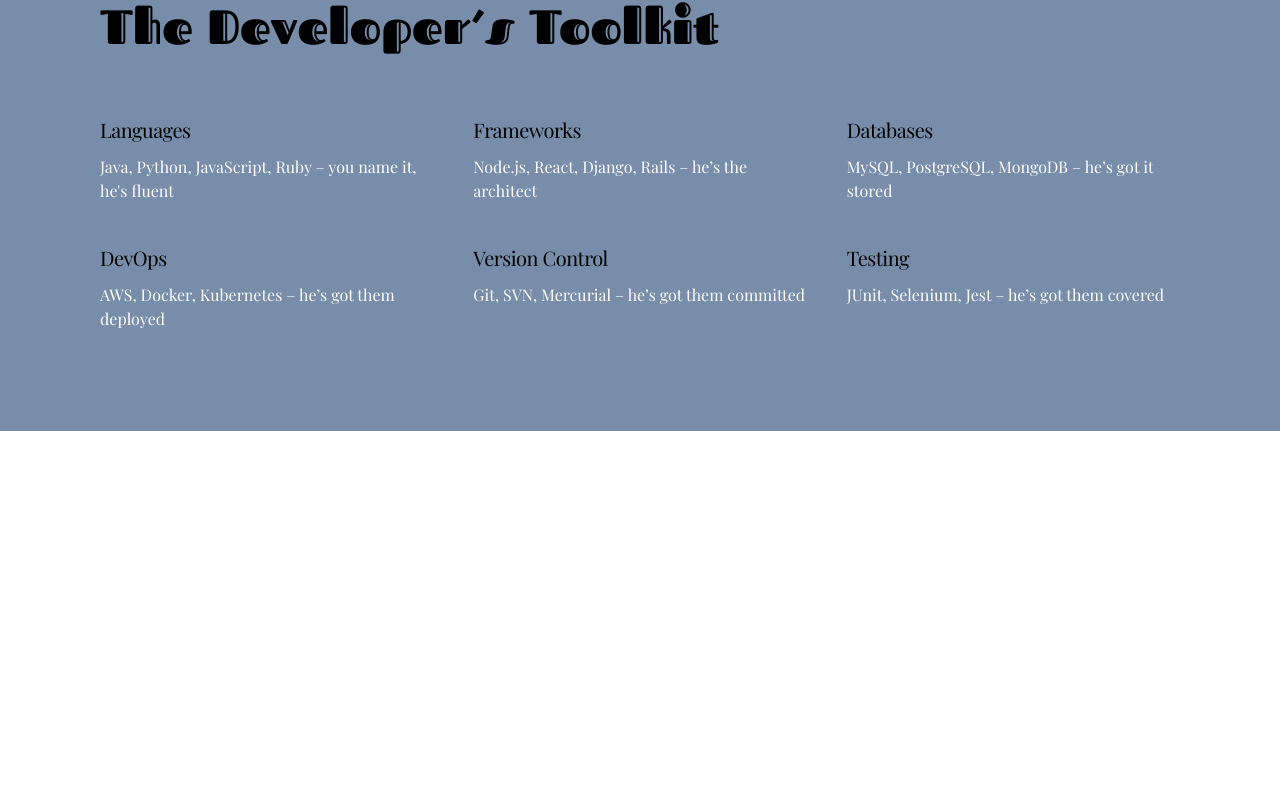
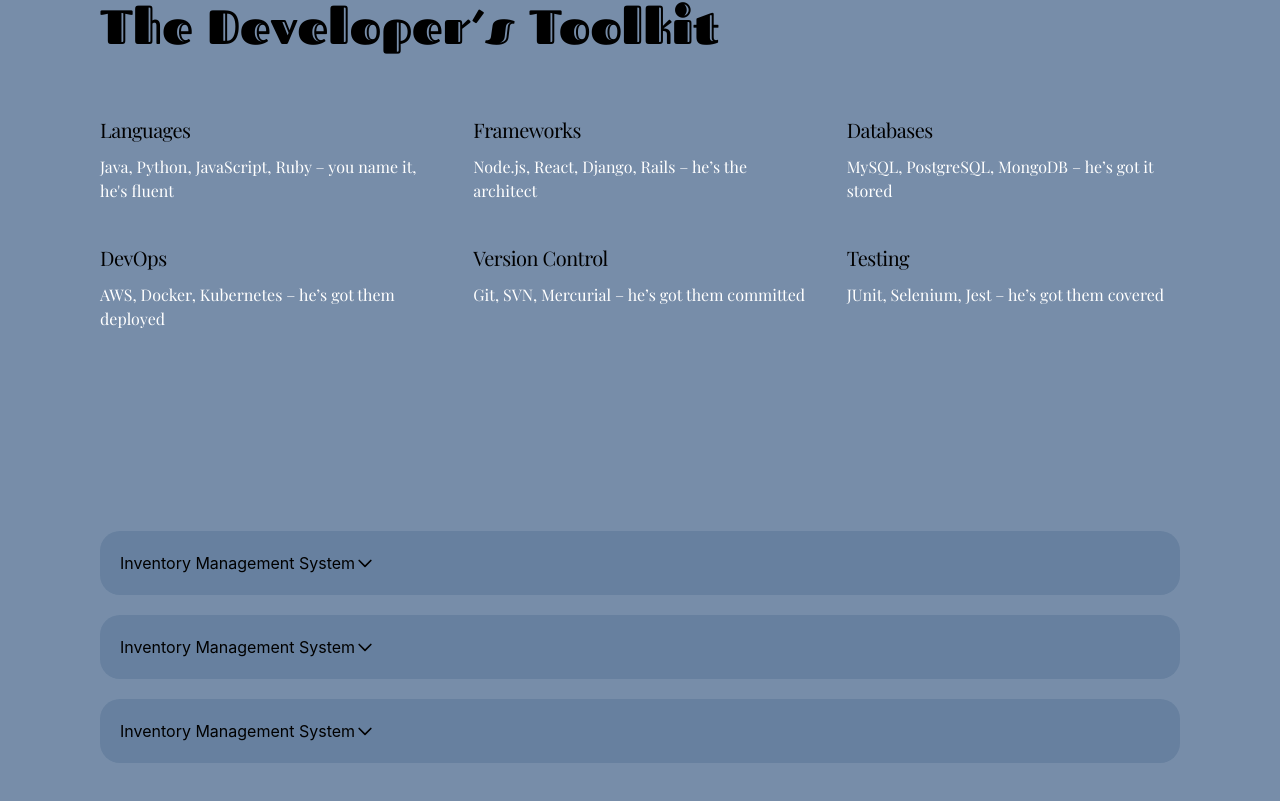
Before and after one commit to yogeshsingh2672000/portfolio, a React (Create React App) app: page / in a window 1280 px wide. Shown: the part 2605-3406 px from the top of the page. Before the commit the page ends 3036 px from the top, so only its background shows below. Built offline with nearby package versions, Linux system fonts and the light colour scheme.

Commit message:
add project template

```diff
--- a/src/components/Homepage.tsx
+++ b/src/components/Homepage.tsx
@@ -1,6 +1,7 @@
 import About from './sections/About'
 import Hero from './sections/Hero'
 import Skills from './sections/Skills'
+import Projects from './sections/Projects'
 
 function Home() {
     return (
@@ -8,6 +9,7 @@ function Home() {
             <Hero />
             <About />
             <Skills />
+            <Projects/>
         </div>
     )
 }
--- a/src/components/sections/Hero.tsx
+++ b/src/components/sections/Hero.tsx
@@ -7,7 +7,7 @@ function Hero() {
                 <a href="#about"><button className='hero-button'>About</button></a>
                 <a href="#skills"><button className='hero-button'>Skills</button></a>
                 <a href="#"><button className='hero-button'>Experience</button></a>
-                <a href="#"><button className='hero-button'>Projects</button></a>
+                <a href="#projects"><button className='hero-button'>Projects</button></a>
                 <a href="#"><button className='hero-button'>Contact</button></a>
             </div>
         </div>
--- /dev/null
+++ b/src/components/sections/Projects.tsx
@@ -0,0 +1,89 @@
+import { useState } from 'react'
+import { Accordion, AccordionHeader, AccordionBody } from "@material-tailwind/react";
+
+interface IconProps {
+    id: number,
+    open: number
+}
+
+function Icon({ id, open }:IconProps) {
+    return (
+      <svg
+        xmlns="http://www.w3.org/2000/svg"
+        className={`${
+          id === open ? "rotate-180" : ""
+        } h-5 w-5 transition-transform`}
+        fill="none"
+        viewBox="0 0 24 24"
+        stroke="currentColor"
+        strokeWidth={2}
+      >
+        <path strokeLinecap="round" strokeLinejoin="round" d="M19 9l-7 7-7-7" />
+      </svg>
+    );
+  }
+
+function Projects() {
+    const [open, setOpen] = useState(0);
+
+    const handleOpen = (value:number) => {
+      setOpen(open === value ? 0 : value);
+    };
+
+    const customAnimation = {
+        mount: { scale: 1 },
+        unmount: { scale: 0.9 },
+      };
+
+  return (
+    <div id='projects' className='bg-[#778DA9] grid grid-cols-1 w-full gap-[10px] md:gap-[20px] px-[20px] md:px-[40px] lg:px-[100px] py-[20px] md:py-[80px] lg:py-[100px]'>
+        <Accordion animate={customAnimation} className="bg-[#67809F] px-[20px] rounded-[20px]" open={open === 1} icon={<Icon id={1} open={open} />}>
+            <AccordionHeader onClick={() => handleOpen(1)} className='py-[20px]'>
+                Inventory Management System
+            </AccordionHeader>
+            <AccordionBody className={`${open !== 1 ? "hidden" : "pb-[20px]"}`}>
+                <ul>
+                    <li>➔ It provides all the necessary information about the Product</li>
+                    <li>➔ Used Hashing and Salt for Password</li>
+                    <li>➔ Used express-validator and JWT for Authentication</li>
+                    <li>➔ Created CRUD APIs in Node, Express</li>
+                    <li>➔ Used React Hooks, Context API</li>
+                    <li>➔ Tech Stack: React , Node , Express , MongoDB , Rest API , Git</li>
+                </ul>
+            </AccordionBody>
+        </Accordion>
+        <Accordion animate={customAnimation} className="bg-[#67809F] px-[20px] rounded-[20px]" open={open === 2} icon={<Icon id={2} open={open} />}>
+            <AccordionHeader onClick={() => handleOpen(2)} className='py-[20px]'>
+                Inventory Management System
+            </AccordionHeader>
+            <AccordionBody className={`${open !== 2 ? "hidden" : "pb-[20px]"}`}>
+                <ul>
+                    <li>➔ It provides all the necessary information about the Product</li>
+                    <li>➔ Used Hashing and Salt for Password</li>
+                    <li>➔ Used express-validator and JWT for Authentication</li>
+                    <li>➔ Created CRUD APIs in Node, Express</li>
+                    <li>➔ Used React Hooks, Context API</li>
+                    <li>➔ Tech Stack: React , Node , Express , MongoDB , Rest API , Git</li>
+                </ul>
+            </AccordionBody>
+        </Accordion>
+        <Accordion animate={customAnimation} className="bg-[#67809F] px-[20px] rounded-[20px]" open={open === 3} icon={<Icon id={3} open={open} />}>
+            <AccordionHeader onClick={() => handleOpen(3)} className='py-[20px]'>
+                Inventory Management System
+            </AccordionHeader>
+            <AccordionBody className={`${open !== 3 ? "hidden" : "pb-[20px]"}`}>
+                <ul>
+                    <li>➔ It provides all the necessary information about the Product</li>
+                    <li>➔ Used Hashing and Salt for Password</li>
+                    <li>➔ Used express-validator and JWT for Authentication</li>
+                    <li>➔ Created CRUD APIs in Node, Express</li>
+                    <li>➔ Used React Hooks, Context API</li>
+                    <li>➔ Tech Stack: React , Node , Express , MongoDB , Rest API , Git</li>
+                </ul>
+            </AccordionBody>
+        </Accordion>
+  </div>
+  )
+}
+
+export default Projects
```
